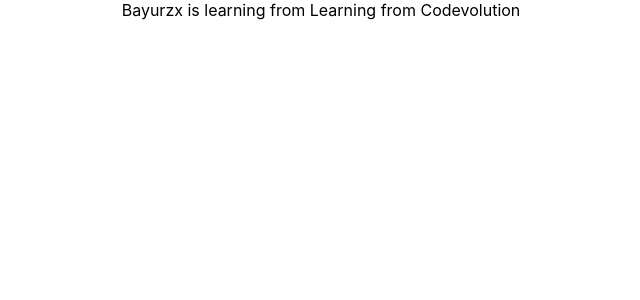
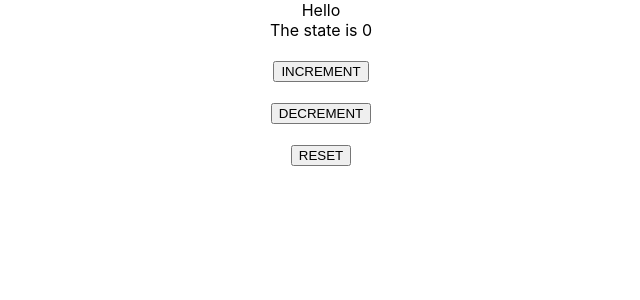
Before and after one commit to Bayurzx/MyReactHooks, a React (Create React App) app: page / in a window 1280 px wide. Shown: the top 300 px of the page, without its empty margins (319-959 px from the left). Built offline with nearby package versions, Linux system fonts and the light colour scheme.

Commit message:
feat: learning useReducer wth reducer, initialState and the optional init

```diff
--- a/src/App.css
+++ b/src/App.css
@@ -1,3 +1,7 @@
 .App {
   text-align: center;
 }
+
+.mt-5 {
+  margin-top: 20px;
+}
--- a/src/App.js
+++ b/src/App.js
@@ -2,7 +2,7 @@
 // import UseEffectClean from "./UseEffectClean";
 // import Counting from "./Counting";
 // import UseEffectInterval from './UseEffectInterval';
-import DataFetching from './DataFetching'
+import UsingReducer from './UsingReducer'
 
 function App() {
   return (
@@ -11,7 +11,7 @@
       {/* <Counting /> */}
       {/* <UseEffectInterval /> */}
       {/* <Arrays /> */}
-      <DataFetching />
+      <UsingReducer />
     </div>
   );
 }
--- /dev/null
+++ b/src/UsingReducer.js
@@ -0,0 +1,38 @@
+import React, {useReducer} from 'react';
+
+function UsingReducer() {
+    const initialCount = 0;
+    const payload = 20;
+
+    const init = (payload) => {
+        return payload;
+    }
+
+    const reducer = (state, action) => {
+        switch (action) {
+            case 'increment':
+                return state + 1;
+
+            case 'decrement':
+                return state - 1;
+
+            case 'reset':
+                return init(payload);
+
+            default:
+                return new Error();
+        }
+    }
+
+    const [state, dispatch] = useReducer(reducer, initialCount, init);
+    return (
+        <div>
+            The state is {state}
+            <div className="mt-5"><button onClick={() => dispatch('increment')}>INCREMENT</button></div>
+            <div className="mt-5"><button onClick={() => dispatch('decrement')}>DECREMENT</button></div>
+            <div className="mt-5"><button onClick={() => dispatch('reset', payload)}>RESET</button></div>
+        </div>
+    )
+}
+
+export default UsingReducer;
--- a/src/index.js
+++ b/src/index.js
@@ -1,13 +1,13 @@
 import React from 'react';
 import ReactDOM from 'react-dom';
 import './index.css';
-// import App from './App';
-import AppComponent from './AppComponent';
+import App from './App';
+// import AppComponent from './AppComponent';
 
 ReactDOM.render(
   <React.StrictMode>
-    {/* <App /> */}
-    <AppComponent />
+    <App />
+    {/* <AppComponent /> */}
   </React.StrictMode>,
   document.getElementById('root')
 );
```
